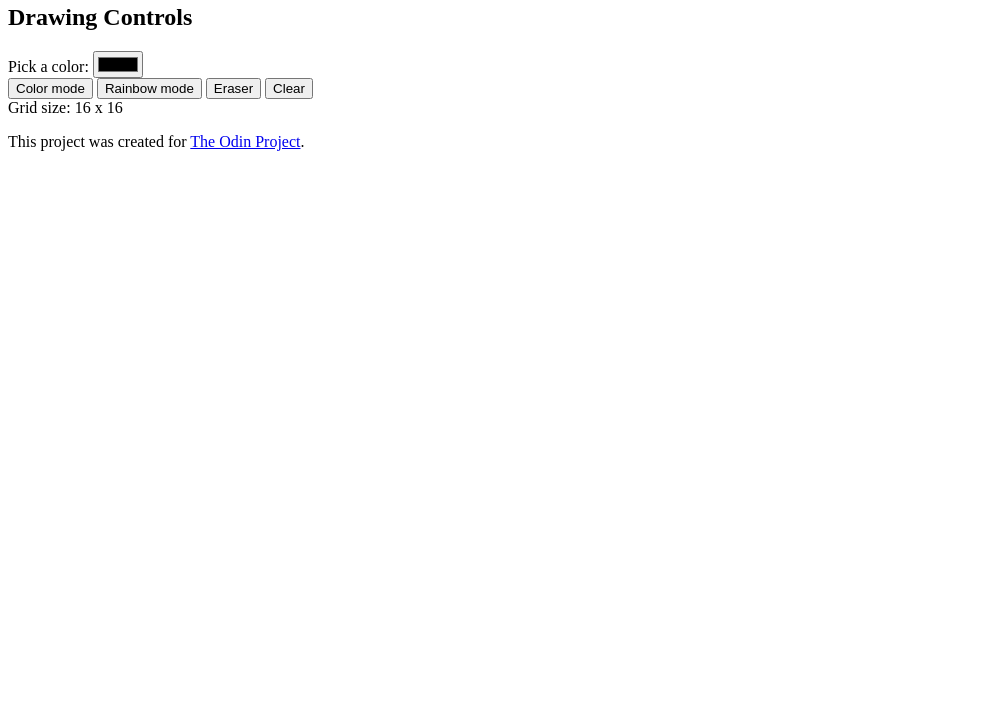
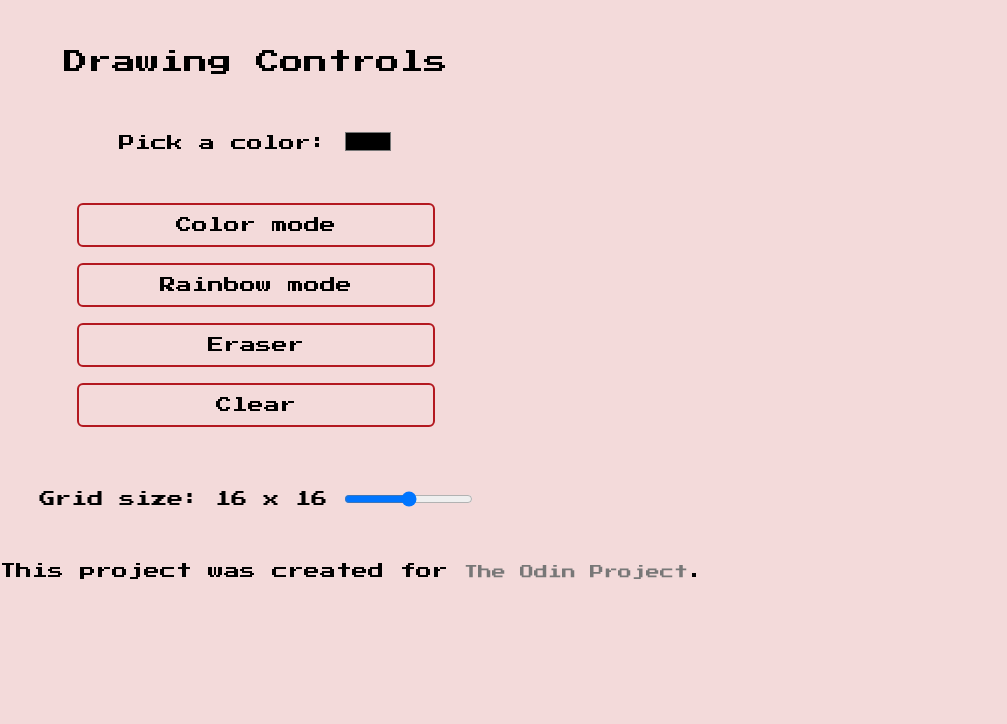
Before and after one commit to julio96correa/odin-etch-a-sketch, a plain HTML site: page index.html in a window 1280 px wide. Shown: the part 76-800 px from the top of the page, without its empty margins (0-1007 px from the left). Drawn offline with Linux system fonts and the light colour scheme; files that its build step writes are made by us from their sources.

Commit message:
feat(styles): add styles to controls section

```diff
--- a/css/style.css
+++ b/css/style.css
@@ -1,2 +1,65 @@
-@import url(reset.css);
-@import url(variables.css);
+body {
+    font-family: var(--font-primary);
+    background-color: var(--color-bg);
+}
+
+.header__title {
+    font-size: var(--font-size-4xl);
+    text-align: center;
+    margin-bottom:var(--spacing-2xl) ;
+}
+
+
+.main {
+    display: flex;
+    width: 100vw;
+}
+
+.main > section:first-child {
+    flex-basis: 40%;
+    align-items: center;
+    text-align: center;
+}
+
+.main > section:last-child {
+    flex-basis: 60%;
+}
+
+.controls {
+    display: flex;
+    flex-direction: column;
+    gap: var(--spacing-xl);
+    margin-bottom: var(--spacing-2xl);
+}
+.controls__title {
+    font-size: var(--font-size-xl);
+    margin-bottom: var(--spacing-md);
+}
+
+.controls > div:nth-of-type(2) {
+    display: flex;
+    flex-direction: column;
+    gap: var(--spacing-md);
+    width: 70%;
+    margin: var(--spacing-md) auto;
+}
+
+.controls__button {
+    border: 2px solid var(--color-border);
+    border-radius: var(--border-radius);
+    padding: var(--spacing-sm) 0;
+}
+
+.controls__button:hover{
+        background-color: var(--color-border);
+        color: var(--color-text);
+    }
+
+.controls__size-picker {
+    margin-top: var(--spacing-md);
+}
+
+.footer__text > a {
+    font-size: var(--font-size-sm);
+    color: var(--color-muted);
+}
--- a/css/variables.css
+++ b/css/variables.css
@@ -0,0 +1,38 @@
+:root {
+  /* Base font size para rem */
+  font-size: 16px;
+  line-height: 1.5;
+  --font-primary: "Press Start 2P", cursive;
+
+  /* Colors */
+  --color-primary: #b3181f;
+  --color-primary-dark: #8a1216;
+  --color-bg: #f2d5d5db;
+  --color-text: #f0f0f0;
+  --color-accent: #e03e4e;
+  --color-border: #b3181f;
+  --color-error: #f44336;
+  --color-muted: #777777;
+
+  /* Spacing */
+  --spacing-xs: 0.25rem; /* 4px */
+  --spacing-sm: 0.5rem; /* 8px */
+  --spacing-md: 1rem; /* 16px */
+  --spacing-lg: 1.5rem; /* 24px */
+  --spacing-xl: 2rem; /* 32px */
+  --spacing-2xl: 3rem; /* 48px */
+  --spacing-3xl: 4rem; /* 64px */
+
+  /* Border radius */
+  --border-radius: 6px;
+
+  /* Font sizes */
+  --font-size-sm: 0.875rem; /* 14px */
+  --font-size-base: 1rem; /* 16px */
+  --font-size-lg: 1.25rem; /* 20px */
+  --font-size-xl: 1.5rem; /* 24px */
+  --font-size-2xl: 2rem; /* 32px */
+  --font-size-3xl: 2.5rem; /* 40px */
+  --font-size-4xl: 3rem; /* 48px */
+  --font-size-5xl: 4rem; /* 64px */
+}
--- a/index.html
+++ b/index.html
@@ -5,7 +5,12 @@
     <meta name="viewport" content="width=device-width, initial-scale=1.0">
     <title>Etch-a-Sketch</title>
 
-    <link rel="stylesheet" href="style.css">
+    <link href="https://fonts.googleapis.com/css2?family=Press+Start+2P&display=swap" rel="stylesheet">
+
+
+    <link rel="stylesheet" href="css/reset.css">
+    <link rel="stylesheet" href="css/variables.css">
+    <link rel="stylesheet" href="css/style.css">
 </head>
 <body>
 
@@ -34,6 +39,7 @@
                     Grid size:
                     <span id="sizeValue" class="controls__size-value">16 x 16</span>
                 </label>
+                <input id="sizePicker" class="controls__size-picker" type="range" min="1" max="100" aria-valuemin="1" aria-valuemax="100" aria-valuenow="16">
             </div>
         </section>
 
```
